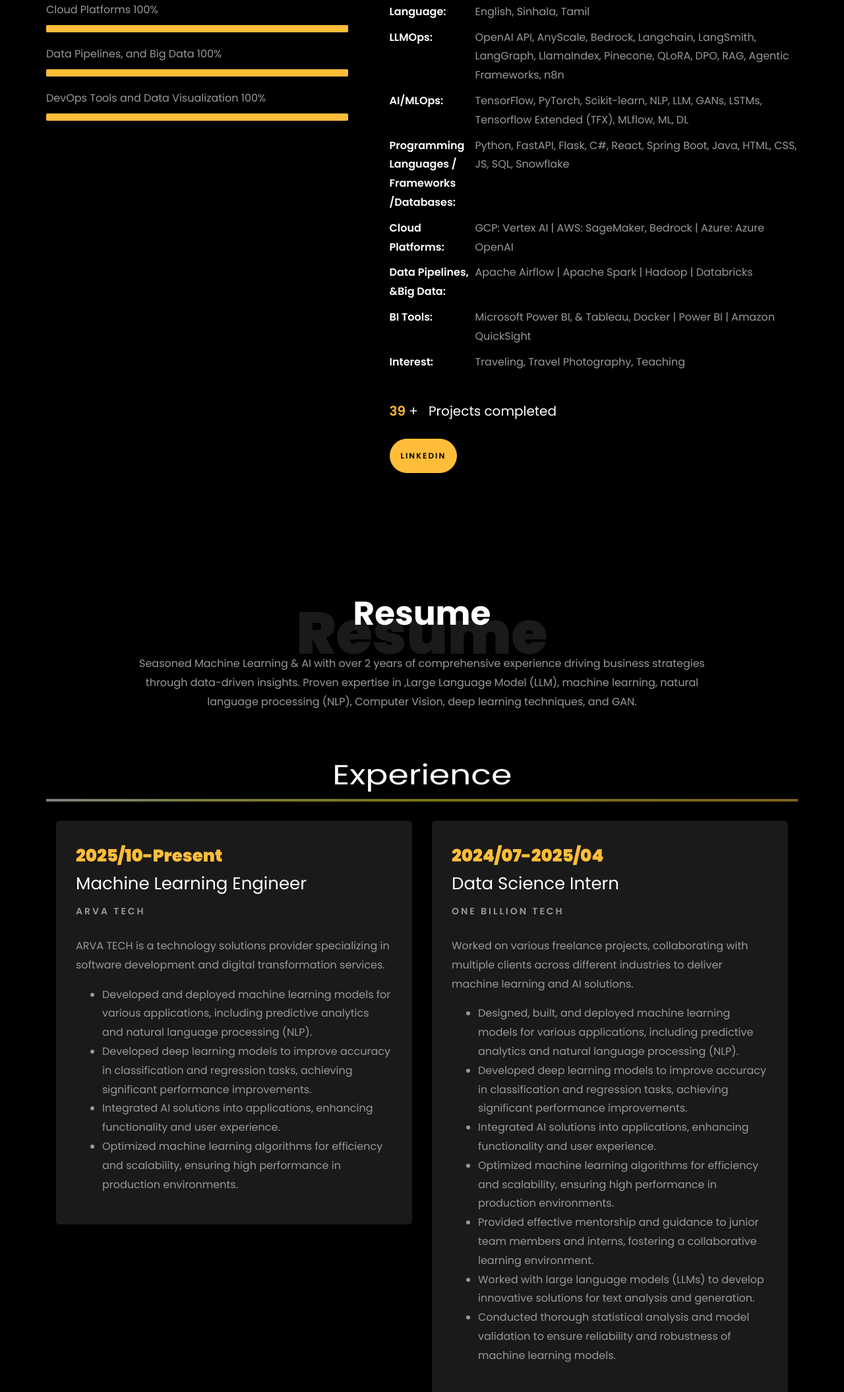
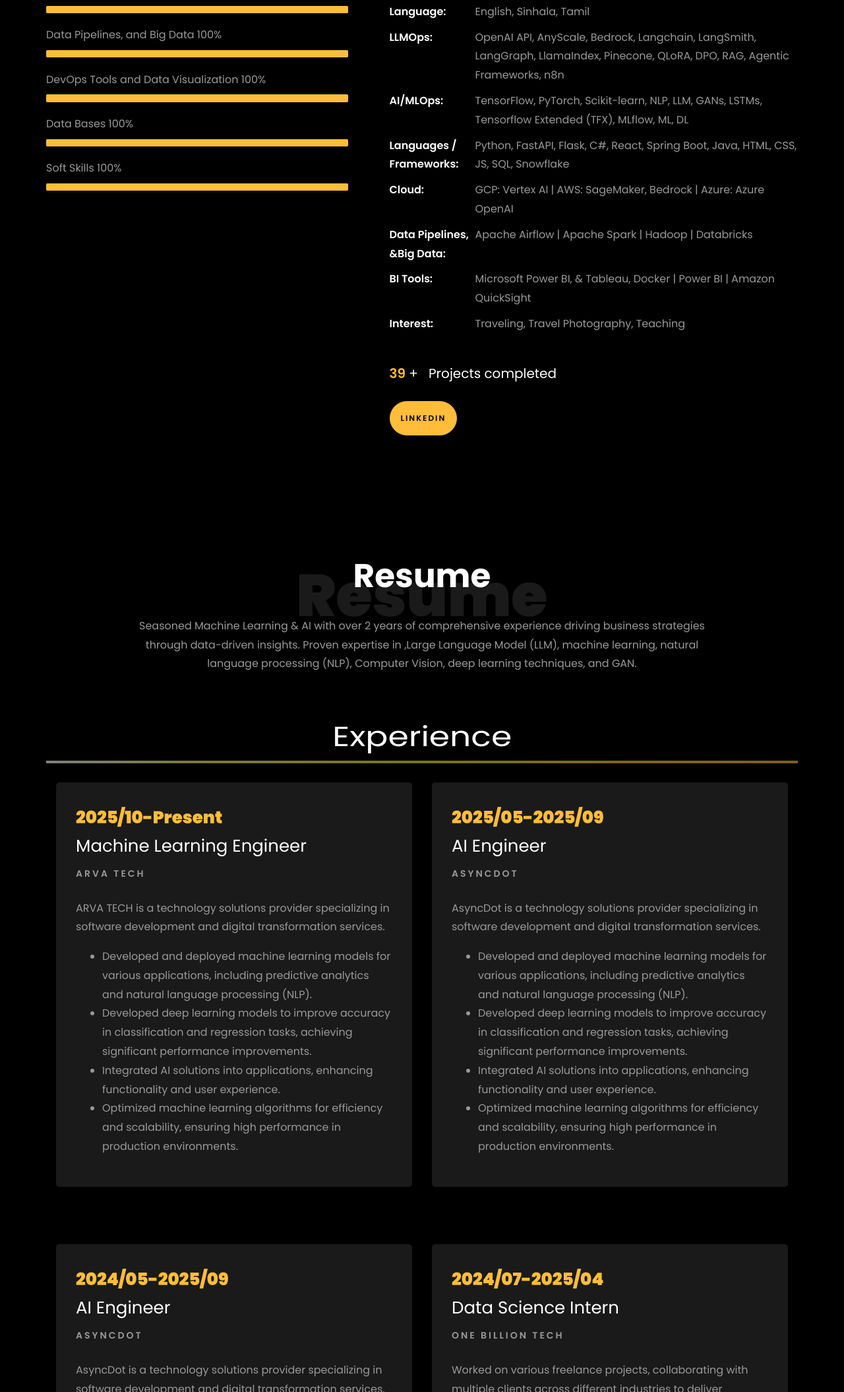
Before and after one commit to Shifaurrahman/Shifaurrahman.github.io, a plain HTML site: page index.html in a window 1280 px wide. Shown: the part 1344-3454 px from the top of the page at 66% size. Drawn offline with Linux system fonts and the light colour scheme; files whose address does not match are found by name.

Commit message:
updated index.html

```diff
--- a/index.html
+++ b/index.html
@@ -225,7 +225,7 @@
 									  <div class="about-info">
 										<p><span class="title-s">Name: </span> <span>Shifaur Rahman</span></p>
 										<p><span class="title-s">Job Role: </span> <span>AI Engineer</span></p>
-										<p><span class="title-s">Experience: </span> <span> 1.5 Years</span></p>
+										<p><span class="title-s">Experience: </span> <span> 2 Years</span></p>
 										<p><span class="title-s">Address: </span> <span>Weligama, Matara, Sri Lanka</span></p>
 									  </div>
 									</div>
@@ -245,7 +245,7 @@
 											aria-valuemax="100"></div>
 									</div>
 
-									<span>Programming Languages / Frameworks /Databases</span> <span class="pull-right">100%</span>
+									<span>Programming Languages / Frameworks</span> <span class="pull-right">100%</span>
 									<div class="progress">
 										<div class="progress-bar" role="progressbar" style="width: 100%" aria-valuenow="100" aria-valuemin="0"
 											aria-valuemax="100"></div>
@@ -264,6 +264,18 @@
 									</div>
 
 									<span>DevOps Tools and Data Visualization</span> <span class="pull-right">100%</span>
+									<div class="progress">
+										<div class="progress-bar" role="progressbar" style="width: 100%" aria-valuenow="100" aria-valuemin="0"
+											aria-valuemax="100"></div>
+									</div>
+
+									<span>Data Bases</span> <span class="pull-right">100%</span>
+									<div class="progress">
+										<div class="progress-bar" role="progressbar" style="width: 100%" aria-valuenow="100" aria-valuemin="0"
+											aria-valuemax="100"></div>
+									</div>
+
+									<span>Soft Skills</span> <span class="pull-right">100%</span>
 									<div class="progress">
 										<div class="progress-bar" role="progressbar" style="width: 100%" aria-valuenow="100" aria-valuemin="0"
 											aria-valuemax="100"></div>
@@ -295,8 +307,8 @@
 									<li class="d-flex"><span>Language:</span> <span>English, Sinhala, Tamil</span></li>
 									<li class="d-flex"><span>LLMOps:</span> <span> OpenAI API, AnyScale, Bedrock, Langchain, LangSmith, LangGraph, LlamaIndex, Pinecone, QLoRA, DPO, RAG, Agentic Frameworks, n8n</span> </li>
 									<li class="d-flex"><span>AI/MLOps:</span> <span>TensorFlow, PyTorch, Scikit-learn, NLP, LLM, GANs, LSTMs, Tensorflow Extended (TFX), MLflow, ML, DL</span></li>
-									<li class="d-flex"><span>Programming Languages / Frameworks /Databases:</span> <span>Python, FastAPI, Flask, C#, React, Spring Boot, Java, HTML, CSS, JS, SQL, Snowflake</span></li>
-									<li class="d-flex"><span>Cloud Platforms:</span> <span>GCP: Vertex AI | AWS: SageMaker, Bedrock | Azure: Azure OpenAI</span></li>
+									<li class="d-flex"><span>Languages / Frameworks:</span> <span>Python, FastAPI, Flask, C#, React, Spring Boot, Java, HTML, CSS, JS, SQL, Snowflake</span></li>
+									<li class="d-flex"><span>Cloud:</span> <span>GCP: Vertex AI | AWS: SageMaker, Bedrock | Azure: Azure OpenAI</span></li>
 									<li class="d-flex"><span>Data Pipelines, &amp;Big Data:</span> <span>Apache Airflow | Apache Spark | Hadoop | Databricks</span></li>
 									<li class="d-flex"><span>BI Tools:</span> <span>Microsoft Power BI,  &amp; Tableau, Docker | Power BI | Amazon QuickSight</span></li>
 									<li class="d-flex"><span>Interest:</span> <span>Traveling, Travel Photography, Teaching</span></li>
@@ -361,18 +373,15 @@
 					</div>
 					<div class="col-md-6">
 						<div class="resume-wrap ftco-animate">
-							<span class="date">2024/07-2025/04</span>
-							<h2>Data Science Intern</h2>
-							<span class="position">One Billion Tech</span>
-							<p class="mt-4">Worked on various freelance projects, collaborating with multiple clients across different industries to deliver machine learning and AI solutions.
+							<span class="date">2025/05-2025/09</span>
+							<h2>AI Engineer</h2>
+							<span class="position">AsyncDot</span>
+							<p class="mt-4">AsyncDot is a technology solutions provider specializing in software development and digital transformation services.
 								<ul>
-									<li>Designed, built, and deployed machine learning models for various applications, including predictive analytics and natural language processing (NLP).</li>
+									<li>Developed and deployed machine learning models for various applications, including predictive analytics and natural language processing (NLP).</li>
 									<li>Developed deep learning models to improve accuracy in classification and regression tasks, achieving significant performance improvements.</li>
 									<li>Integrated AI solutions into applications, enhancing functionality and user experience.</li>
 									<li>Optimized machine learning algorithms for efficiency and scalability, ensuring high performance in production environments.</li>
-									<li>Provided effective mentorship and guidance to junior team members and interns, fostering a collaborative learning environment.</li>
-									<li>Worked with large language models (LLMs) to develop innovative solutions for text analysis and generation.</li>
-									<li>Conducted thorough statistical analysis and model validation to ensure reliability and robustness of machine learning models.</li>
 								</ul>
 							</p>
 						</div>
@@ -387,19 +396,15 @@
 
 					<div class="col-md-6">
 						<div class="resume-wrap ftco-animate">
-							<span class="date">2024/05-Present</span>
+							<span class="date">2024/05-2025/09</span>
 							<h2>AI Engineer</h2>
 							<span class="position">AsyncDot</span>
-							<p class="mt-4">Clevonex is an innovative technology solutions provider specializing in software development and digital transformation services.
+							<p class="mt-4">AsyncDot is a technology solutions provider specializing in software development and digital transformation services.
 								<ul>
-									<li>Assisted in developing and maintaining web applications using React and Spring Boot, enhancing user experience and application performance.</li>
-									<li>Collaborated with the development team to integrate APIs and ensure seamless data flow between frontend and backend systems.</li>
-									<li>Contributed to the design and implementation of new features, resulting in increased functionality and user engagement.</li>
-									<li>Participated in code reviews and provided feedback to improve code quality and maintainability.</li>
-									<li>Worked on bug fixing and improving application performance, ensuring a smooth user experience.</li>
-									<li>Utilized version control systems like Git for collaborative development and project management.</li>
-									<li>Gained hands-on experience with cloud platforms and deployment processes, enhancing the scalability of applications.</li>
-
+									<li>Developed and deployed machine learning models for various applications, including predictive analytics and natural language processing (NLP).</li>
+									<li>Developed deep learning models to improve accuracy in classification and regression tasks, achieving significant performance improvements.</li>
+									<li>Integrated AI solutions into applications, enhancing functionality and user experience.</li>
+									<li>Optimized machine learning algorithms for efficiency and scalability, ensuring high performance in production environments.</li>
 								</ul>
 							</p>
 						</div>
```
